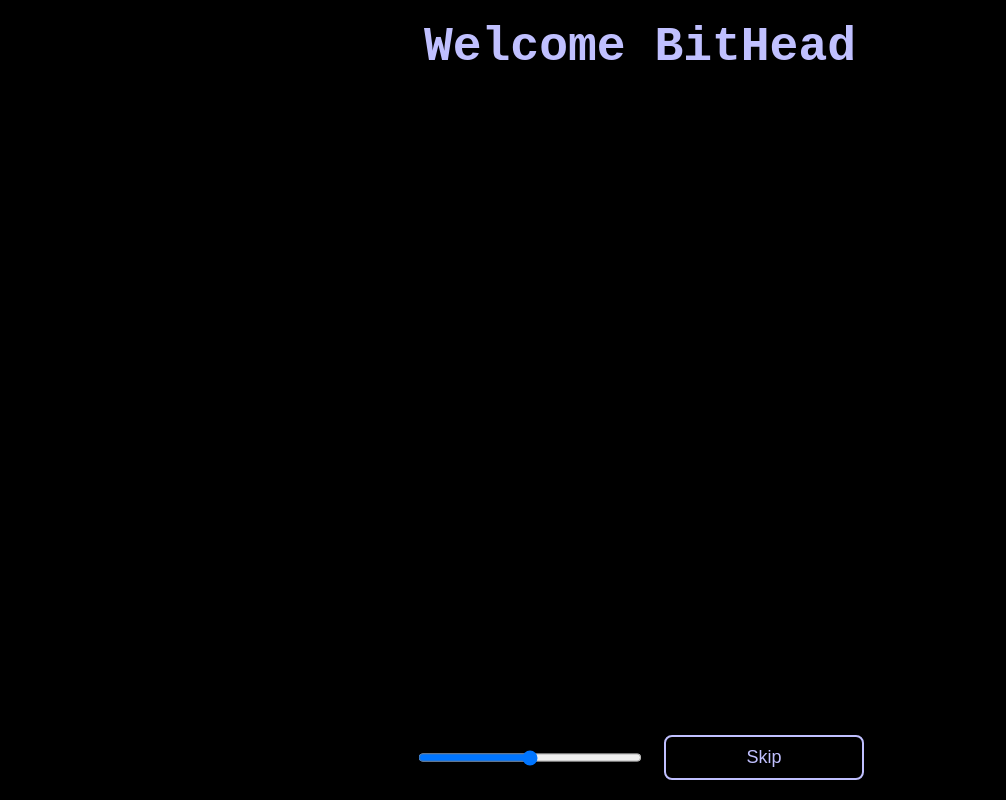
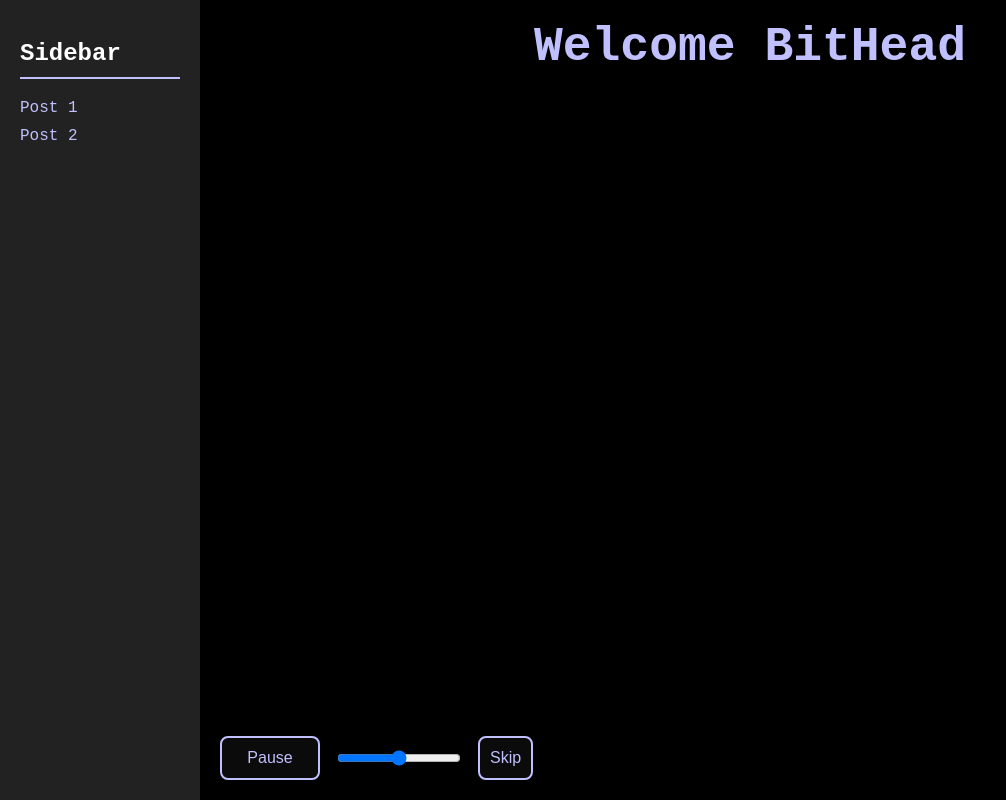
Before and after one commit to hitsuu23/GitHubPage, a plain HTML site: page index.html in a window 1280 px wide. Shown: the whole page, without its empty margins (0-1006 px from the left). Drawn offline with Linux system fonts and the light colour scheme.

Commit message:
Update index.html

```diff
--- a/index.html
+++ b/index.html
@@ -16,14 +16,51 @@
             overflow: hidden;
             height: 100vh; /* Full viewport height */
             position: relative;
+            display: flex; /* Sidebar and content side by side */
+        }
+
+        /* Sidebar Styles */
+        .sidebar {
+            width: 200px;
+            height: 100vh;
+            background-color: #222; /* Darker sidebar background */
+            color: #fff;
+            padding: 20px;
+            box-sizing: border-box;
+        }
+
+        /* Sidebar Navigation Styles */
+        .sidebar h2 {
+            font-size: 24px;
+            margin-bottom: 20px;
+            border-bottom: 2px solid #c0c0ff; /* Purple underline */
+            padding-bottom: 10px;
+        }
+
+        .sidebar ul {
+            list-style: none;
+            padding: 0;
+        }
+
+        .sidebar ul li {
+            margin-bottom: 10px;
+        }
+
+        .sidebar ul li a {
+            color: #c0c0ff; /* Purple text color for links */
+            text-decoration: none;
+        }
+
+        .sidebar ul li a:hover {
+            text-decoration: underline; /* Underline on hover */
         }
 
         /* Video Background Styles */
         .video-background {
             position: absolute;
             top: 0;
-            left: 0;
-            width: 100%;
+            left: 200px; /* Push the video background to the right */
+            width: calc(100% - 200px); /* Subtract the width of the sidebar */
             height: 100%;
             overflow: hidden;
             z-index: -1; /* Behind all content */
@@ -44,7 +81,8 @@
         .text-content {
             position: absolute;
             top: 20px; /* Position the text content 20px from the top */
-            width: 100%;
+            left: 220px; /* Space from the sidebar */
+            width: calc(100% - 220px); /* Subtract the width of the sidebar and some margin */
             text-align: center;
             z-index: 1;
         }
@@ -61,23 +99,26 @@
         .controls {
             position: absolute;
             bottom: 20px;
-            left: 50%;
-            transform: translateX(-50%);
+            left: 220px; /* Space from the sidebar */
             display: flex;
-            gap: 20px;
+            gap: 15px;
             z-index: 2;
         }
 
-        .volume-control, .skip-button {
-            width: 200px;
+        .volume-control, .skip-button, .pause-button {
             padding: 10px;
-            background: transparent;
+            background: rgba(17, 17, 17, 0.7); /* Dark semi-transparent background */
             color: #c0c0ff; /* Purple text color */
             border: 2px solid #c0c0ff; /* Purple border */
             border-radius: 8px;
-            box-shadow: 0 0 10px rgba(0, 0, 0, 0.5); /* Slight shadow */
-            font-size: 18px;
+            box-shadow: 0 0 10px rgba(0, 0, 0, 0.7); /* Slight shadow for a 3D effect */
+            font-size: 16px;
             cursor: pointer;
+            transition: background 0.3s ease, transform 0.2s ease; /* Smooth transition */
+        }
+
+        .volume-control {
+            width: 100px; /* Adjust width for a more compact slider */
         }
 
         .volume-control::-webkit-slider-thumb {
@@ -100,10 +141,30 @@
 
         .skip-button:hover {
             background: #9b30ff; /* Lighter purple on hover */
+            transform: scale(1.1); /* Slightly enlarge on hover */
+        }
+
+        .pause-button:hover {
+            background: #9b30ff; /* Lighter purple on hover */
+            transform: scale(1.1); /* Slightly enlarge on hover */
+        }
+
+        /* Add styles for the pause button */
+        .pause-button {
+            width: 100px; /* Adjust width */
         }
     </style>
 </head>
 <body>
+    <div class="sidebar">
+        <h2>Sidebar</h2>
+        <ul>
+            <li><a href="#post1">Post 1</a></li>
+            <li><a href="#post2">Post 2</a></li>
+            <!-- Add more navigation links as needed -->
+        </ul>
+    </div>
+
     <div class="video-background">
         <div id="player"></div>
     </div>
@@ -111,6 +172,7 @@
         <h1>Welcome BitHead</h1>
     </div>
     <div class="controls">
+        <button class="pause-button" id="pause-button">Pause</button>
         <input type="range" class="volume-control" min="0" max="100" value="50" id="volume-slider">
         <button class="skip-button" id="skip-button">Skip</button>
     </div>
@@ -165,6 +227,19 @@
                 player.setVolume(newVolume);
             });
 
+            // Get pause button and set up event listener
+            var pauseButton = document.getElementById('pause-button');
+            pauseButton.addEventListener('click', function() {
+                var state = player.getPlayerState();
+                if (state == YT.PlayerState.PLAYING) {
+                    player.pauseVideo();
+                    pauseButton.textContent = 'Play';
+                } else {
+                    player.playVideo();
+                    pauseButton.textContent = 'Pause';
+                }
+            });
+
             // Get skip button and set up event listener
             var skipButton = document.getElementById('skip-button');
             skipButton.addEventListener('click', function() {
```
